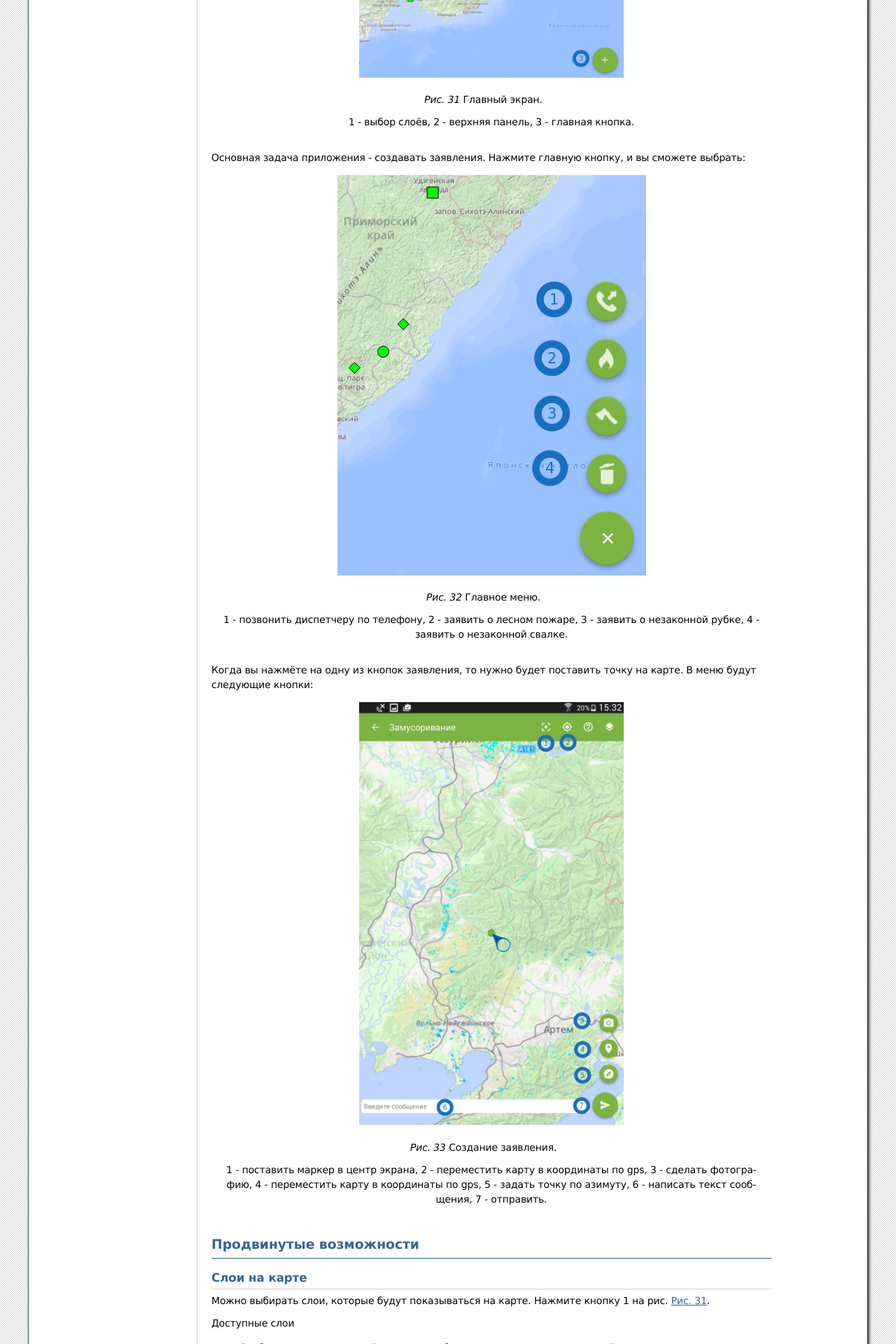
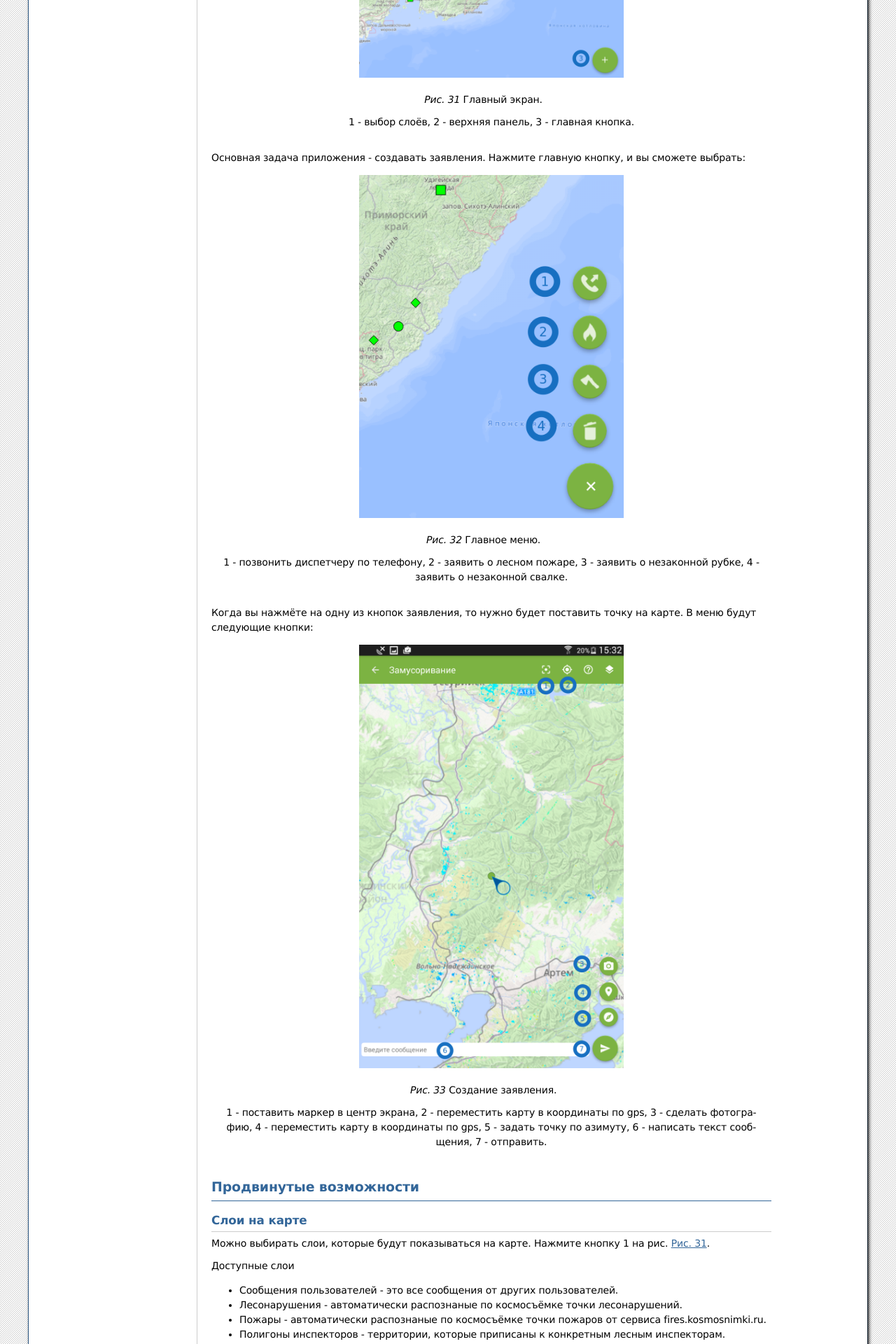
Before and after one commit to nextgis/docs_forestinspector, a Sphinx documentation site: the page built from source/user.rst, in a window 1280 px wide. Shown: the part 2161-4081 px from the top of the page at 70% size. Built offline with Sphinx 7.4.7, drawn with Linux system fonts in a browser that asks for light colours; formulas are drawn with MathJax 3.

Commit message:
корректировка опредений

```diff
--- a/source/user.rst
+++ b/source/user.rst
@@ -48,6 +48,7 @@
 .. figure:: _static/sf_mainmap_menu.png
    :name: sf_mainmap_menu
    :align: center
+   :width: 10cm
 
    Главное меню.
 
@@ -83,7 +84,8 @@
 * Полигоны инспекторов - территории, которые приписаны к конкретным лесным инспекторам.
 * Лесничество - территории лесничеств.
 * Landsat - космические снимки с разрешением 15 м/пикс.
-* Лесонарушения растр (GeoMixer) - автоматически распознанные точки лесонарушений по спутниковой сьёмке.
+* Лесонарушения растр (GeoMixer) - автоматически распознанные точки лесонарушений
+  по спутниковой сьёмке.
 
 Задать точку по азимуту
 ^^^^^^^^^^^^^^^^^^^^^^^^^^^^^^^^^^^^^^^^^^^^^^^^^^^^^^^
```
